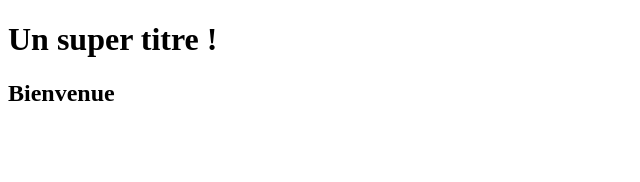
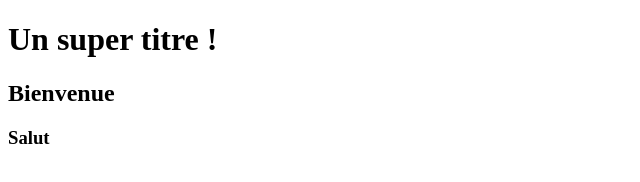
Before and after one commit to axel-pixel-ux/Project1, a plain HTML site: page index.html in a window 1280 px wide. Shown: the full height of the page, 0-640 px from the left. Drawn offline with Linux system fonts and the light colour scheme.

Commit message:
ajout titre 3

```diff
--- a/index.html
+++ b/index.html
@@ -7,5 +7,6 @@
     <body>
         <h1>Un super titre !</h1>
         <h2>Bienvenue</h2>
+        <h3>Salut</h3>
     </body>
 </html>
```
